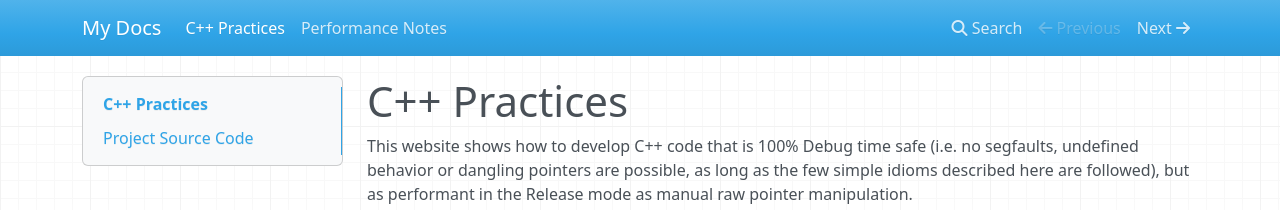
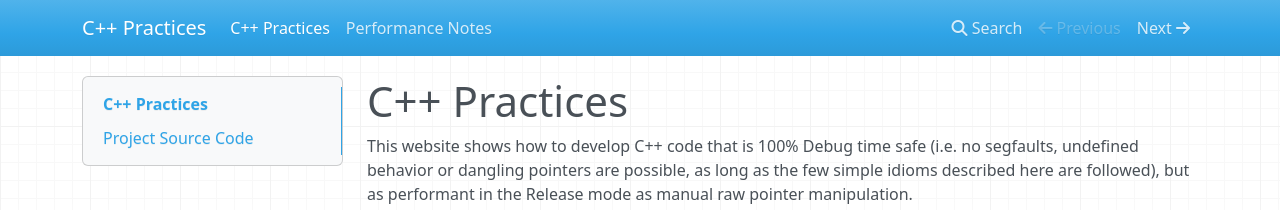
Before and after one commit to certik/cpp_practices, an MkDocs documentation site: the page built from docs/index.md, in a window 1280 px wide. Shown: the top 210 px of the page. Built offline with MkDocs 1.6.1, drawn with Linux system fonts in a browser that asks for light colours; nearby versions of some CDN libraries.

Commit message:
Rename the website

```diff
--- a/mkdocs.yml
+++ b/mkdocs.yml
@@ -1 +1 @@
-site_name: My Docs
+site_name: C++ Practices
```
